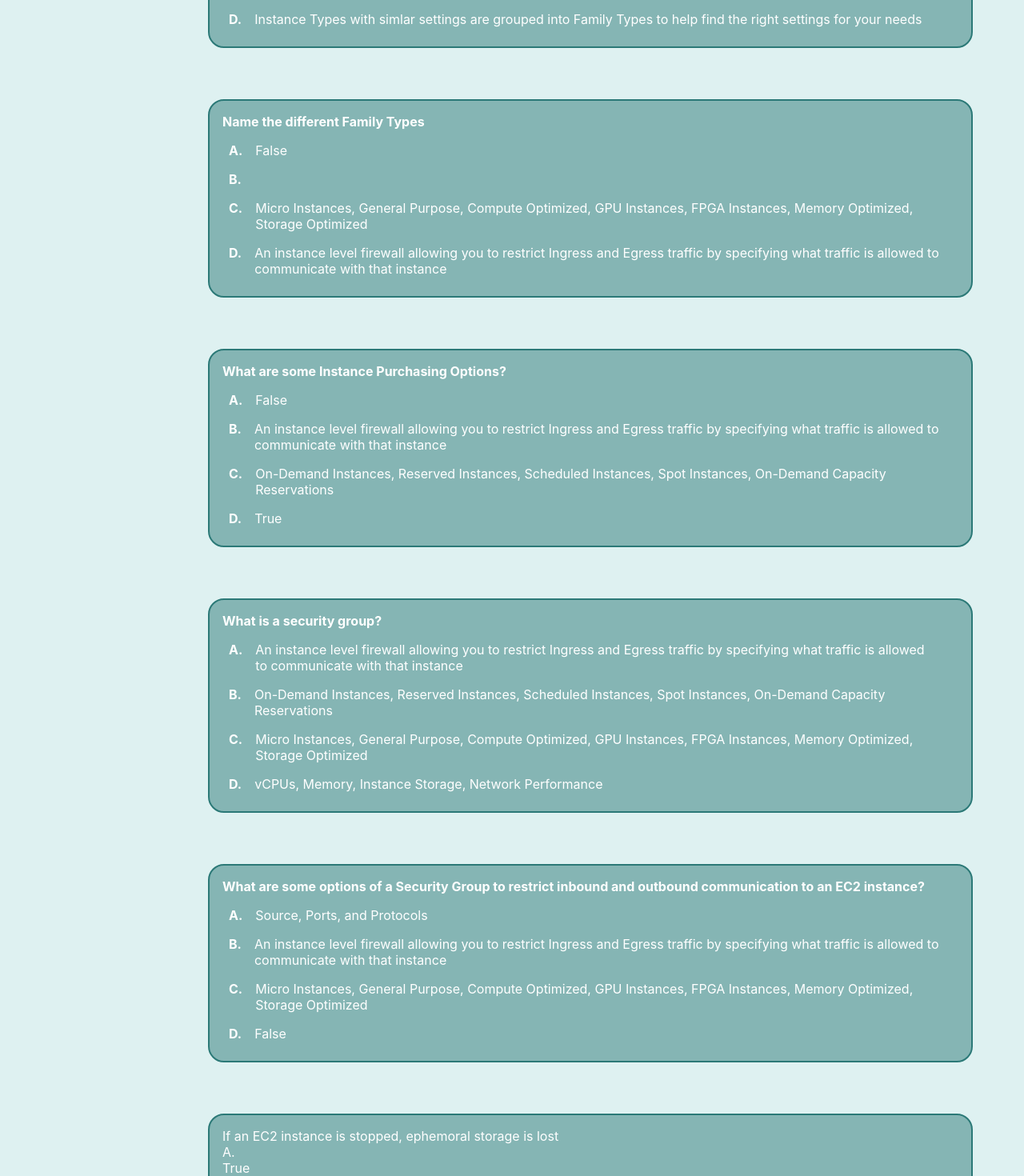
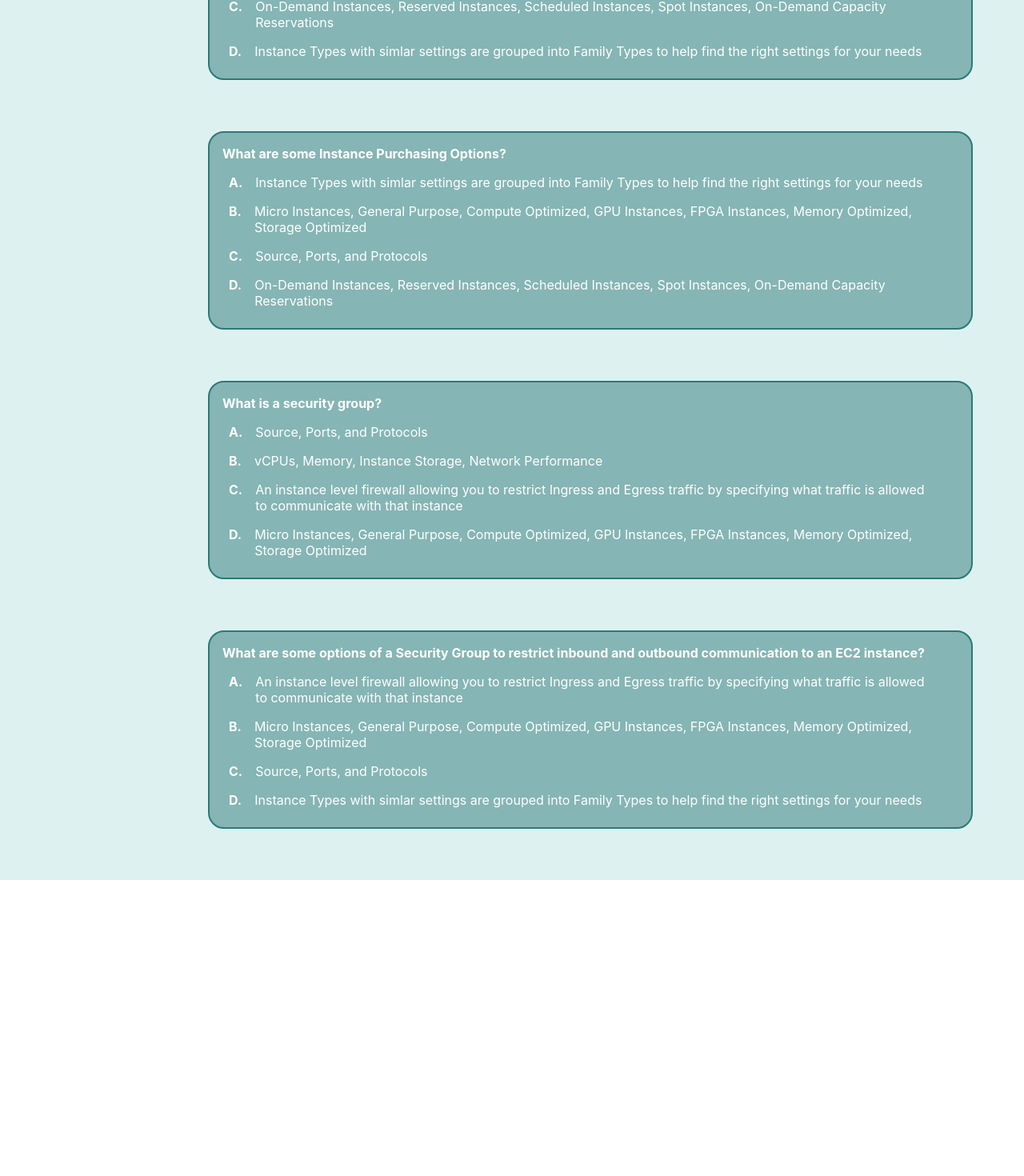
Before and after one commit to michael-mcmasters/Quizlet, a React (Create React App) app: page / in a window 1280 px wide. Shown: the part 836-2306 px from the top of the page at 80% size. After the commit the page ends 1936 px from the top, so only its background shows below. Built offline with nearby package versions, Linux system fonts and the light colour scheme.

Commit message:
Separate multi questions and boolean questions in JSON, create interfaces for all types in JSON body

```diff
--- a/src/components/QuestionsList.tsx
+++ b/src/components/QuestionsList.tsx
@@ -1,10 +1,13 @@
-import React, { useMemo, useState } from 'react';
-// import questionsJson from '../resources/questions.json'
+import React, { useEffect, useMemo, useState } from 'react';
 import questionsJson from '../resources/aws-questions.json'
+
 import MultiQuestion from './MultiQuestion';
 import BooleanQuestion from './TrueFalseQuestion';
 import styles from "../styles/QuestionList.module.css"
 import { v4 as uuidv4 } from 'uuid';
+import MultiQuestionT from '../types/MultiQuestion';
+import BooleanQuestionT from '../types/BooleanQuestion';
+import QuestionsJson from '../types/QuestionsJson';
 
 
 interface Props {
@@ -13,36 +16,68 @@
 
 function QuestionsList(props: Props) {
 
-  const [questions, setQuestions] = useState<any[]>(questionsJson.questions.map(q => {
-    const uuid = (q.uuid == undefined || q.uuid == 0) ? uuidv4() : q.uuid;
-    return { ...q, uuid };
-  } ));
+  const [multiQuestions, setMultiQuestions] = useState<MultiQuestionT[]>([]);
+  const [booleanQuestions, setBooleanQuestions] = useState<BooleanQuestionT[]>([]);
 
-  const answers: string[] = useMemo(() => questionsJson.questions.map(q => q.answer), [questionsJson]);
+
+  // Pretend to fetch - Use local json file while waiting for backend to be set up
+  useEffect(() => {
+    (function fetchQuestions() {
+      const questionsResponse: QuestionsJson = questionsJson;
+
+      setMultiQuestions(generateKeysIfEmpty(questionsResponse.questions.multiQuestions));
+      setBooleanQuestions(generateKeysIfEmpty(questionsResponse.questions.booleanQuestions));
+    })();
+  }, [])
+
+
+  const answers: string[] = useMemo(() => multiQuestions.map(q => q.answer), [multiQuestions]);
 
   return (
 
     <div className={styles.container}>
-      {questions.map(q => {
-        if (q.type === "multi") {
-          return <MultiQuestion
-            key={q.uuid}
-            question={q.question}
-            correctAnswer={q.answer}
-            allAnswers={answers}
-          />
-        } else if (q.type === "boolean") {
-          return <BooleanQuestion
-            key={q.uuid}
-            question={q.question}
-            correctAnswer={q.answer}
-          />
-        } else {
-          <div>No Question Type specified</div>
-        }
-      })}
+
+
+      {multiQuestions.map(q => (
+        <MultiQuestion
+          key={q.uuid}
+          question={q.question}
+          correctAnswer={q.answer}
+          allAnswers={answers}
+        />
+      ))}
     </div>
+
+    // <div className={styles.container}>
+    //   {questions.map(q => {
+    //     if (q.type === "multi") {
+    //       return <MultiQuestion
+    //         key={q.uuid}
+    //         question={q.question}
+    //         correctAnswer={q.answer}
+    //         allAnswers={answers}
+    //       />
+    //     } else if (q.type === "boolean") {
+    //       return <BooleanQuestion
+    //         key={q.uuid}
+    //         question={q.question}
+    //         correctAnswer={q.answer}
+    //       />
+    //     } else {
+    //       <div>No Question Type specified</div>
+    //     }
+    //   })}
+    // </div>
   );
+}
+
+function generateKeysIfEmpty(questions: MultiQuestionT[]): MultiQuestionT[] {
+  return questions.map(q => {
+    return {
+      ...q,
+      uuid: (q.uuid == "") ? uuidv4() : q.uuid
+    };
+  })
 }
 
 
--- a/src/resources/aws-questions.json
+++ b/src/resources/aws-questions.json
@@ -1,67 +1,56 @@
 {
-  "questions": [
+  "questions": {
+    "multiQuestions": [
       {
-      "uuid": 0,
-      "type": "multi",
-      "QuestionGroup": "",
-      "question": "",
-      "answer": ""
-    },
-    {
-      "uuid": 0,
-      "type": "multi",
-      "QuestionGroup": "EC2",
+        "uuid": "",
+        "questionGroup": "EC2",
         "question": "What are some properties of an instance type?",
         "answer": "vCPUs, Memory, Instance Storage, Network Performance"
       },
       {
-      "uuid": 0,
-      "type": "multi",
-      "QuestionGroup": "EC2",
+        "uuid": "",
+        "questionGroup": "EC2",
         "question": "What is a Family Type?",
         "answer": "Instance Types with simlar settings are grouped into Family Types to help find the right settings for your needs"
       },
       {
-      "uuid": 0,
-      "type": "multi",
-      "QuestionGroup": "EC2",
+        "uuid": "",
+        "questionGroup": "EC2",
         "question": "Name the different Family Types",
         "answer": "Micro Instances, General Purpose, Compute Optimized, GPU Instances, FPGA Instances, Memory Optimized, Storage Optimized"
       },
       {
-      "uuid": 0,
-      "type": "multi",
-      "QuestionGroup": "EC2",
+        "uuid": "",
+        "questionGroup": "EC2",
         "question": "What are some Instance Purchasing Options?",
         "answer": "On-Demand Instances, Reserved Instances, Scheduled Instances, Spot Instances, On-Demand Capacity Reservations"
       },
       {
-      "uuid": 0,
-      "type": "multi",
-      "QuestionGroup": "EC2",
+        "uuid": "",
+        "questionGroup": "EC2",
         "question": "What is a security group?",
         "answer": "An instance level firewall allowing you to restrict Ingress and Egress traffic by specifying what traffic is allowed to communicate with that instance"
       },
       {
-      "uuid": 0,
-      "type": "multi",
-      "QuestionGroup": "EC2",
+        "uuid": "",
+        "questionGroup": "EC2",
         "question": "What are some options of a Security Group to restrict inbound and outbound communication to an EC2 instance?",
         "answer": "Source, Ports, and Protocols"
+      }
+    ],
+    "booleanQuestions": [
+      {
+        "uuid": "",
+        "questionGroup": "EC2",
+        "question": "If an EC2 instance is rebooted, ephemoral storage is lost",
+        "answer": "False"
       },
       {
-      "uuid": 0,
-      "type": "boolean",
-      "QuestionGroup": "EC2",
-      "question": "If an EC2 instance is stopped, ephemoral storage is lost",
-      "answer": "True"
-    },
-    {
-      "uuid": 0,
-      "type": "boolean",
-      "QuestionGroup": "EC2",
+        "uuid": "",
+        "questionGroup": "EC2",
         "question": "If an EC2 instance is rebooted, ephemoral storage is lost",
         "answer": "False"
       }
     ]
   }
+}
--- /dev/null
+++ b/src/types/BooleanQuestion.ts
@@ -0,0 +1,6 @@
+export default interface BooleanQuestion {
+  uuid: string;
+  questionGroup: string;
+  question: string;
+  answer: string;
+}
--- /dev/null
+++ b/src/types/MultiQuestion.ts
@@ -0,0 +1,6 @@
+export default interface MultiQuestion {
+  uuid: string;
+  questionGroup: string;
+  question: string;
+  answer: string;
+}
--- /dev/null
+++ b/src/types/QuestionsJson.ts
@@ -0,0 +1,5 @@
+import Questions from "./Questions";
+
+export default interface QuestionsJson {
+  questions: Questions;
+}
```
Also changed, not shown: src/types/Questions.ts (added, +7 -0 lines). Lines whose indentation alone changed are shown as unchanged.
